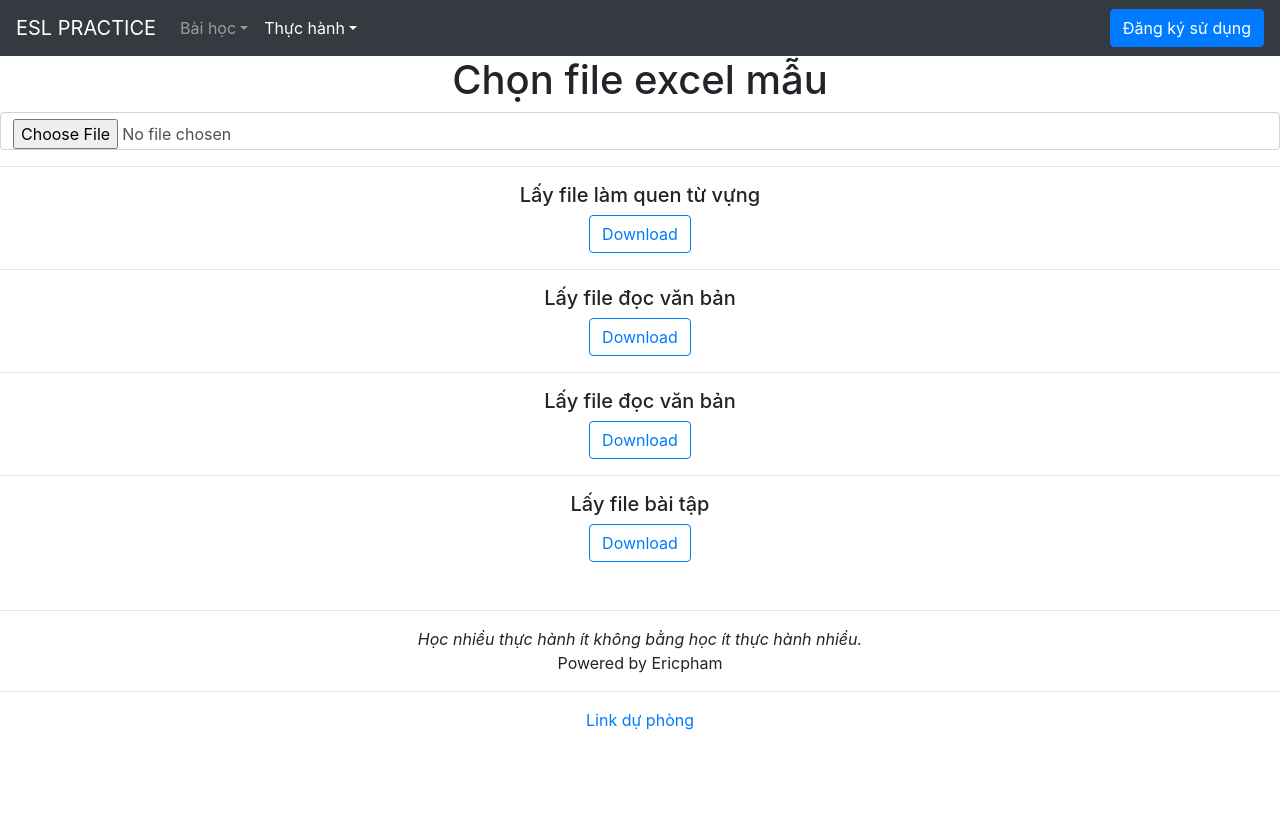
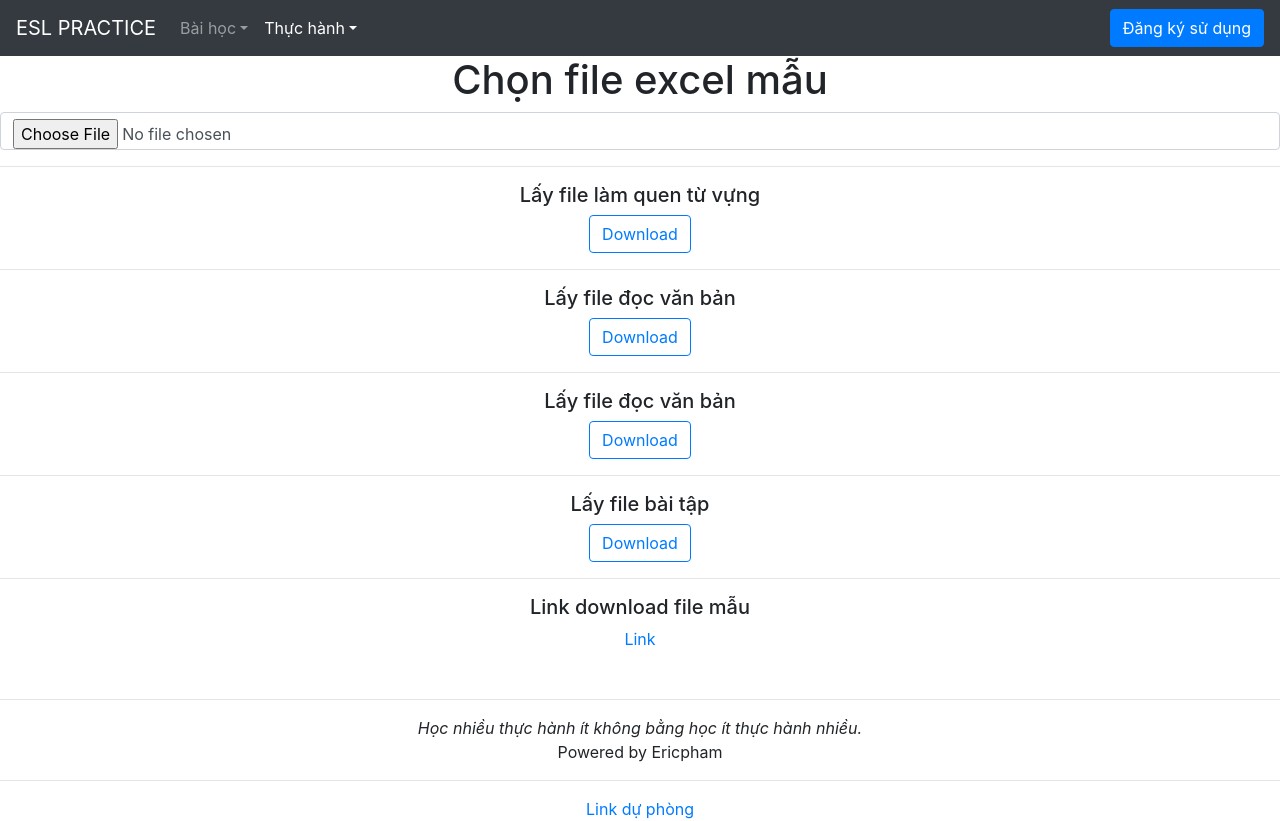
Before and after one commit to dienpham187294/NextjsTest, a Next.js app: page /thuchanh/tao-file-thuc-hanh in a window 1280 px wide. Before the commit the page ends 800 px from the top, so only its background shows below. Built offline with nearby package versions, Linux system fonts and the light colour scheme.

Commit message:
add link file mau

```diff
--- a/pages/thuchanh/tao-file-thuc-hanh/index.js
+++ b/pages/thuchanh/tao-file-thuc-hanh/index.js
@@ -122,6 +122,11 @@ function Taofilethuchanh() {
                 onClick={() => {
                     downClick(Data_baitap, "bai-tap")
                 }} id="btn">Download</button>
+            <hr />
+            <h5>Link download file mẫu</h5>
+            <a href="https://www.fshare.vn/file/HUJTAMZTUJVK" target="_blank">Link</a>
+
+
         </div>
     )
 }
```
